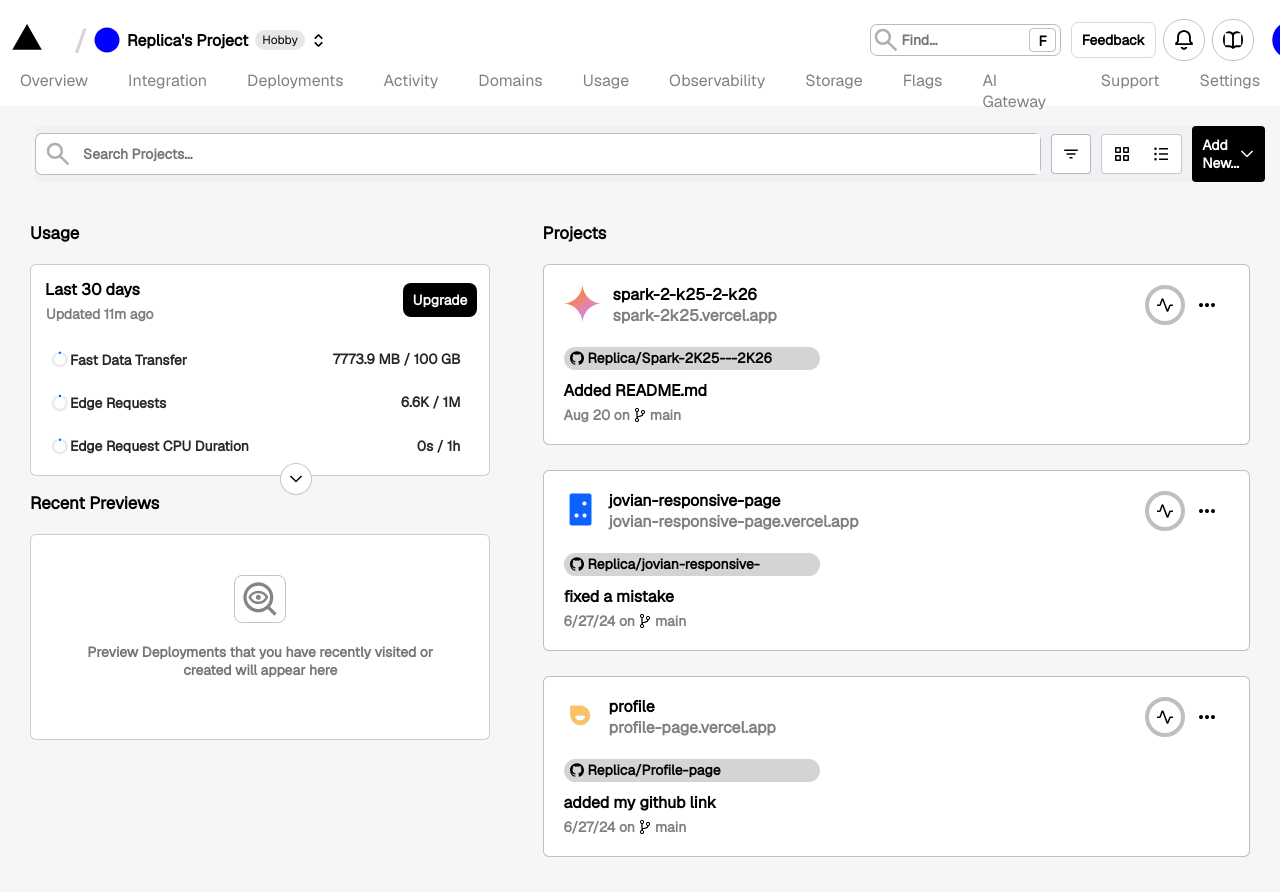
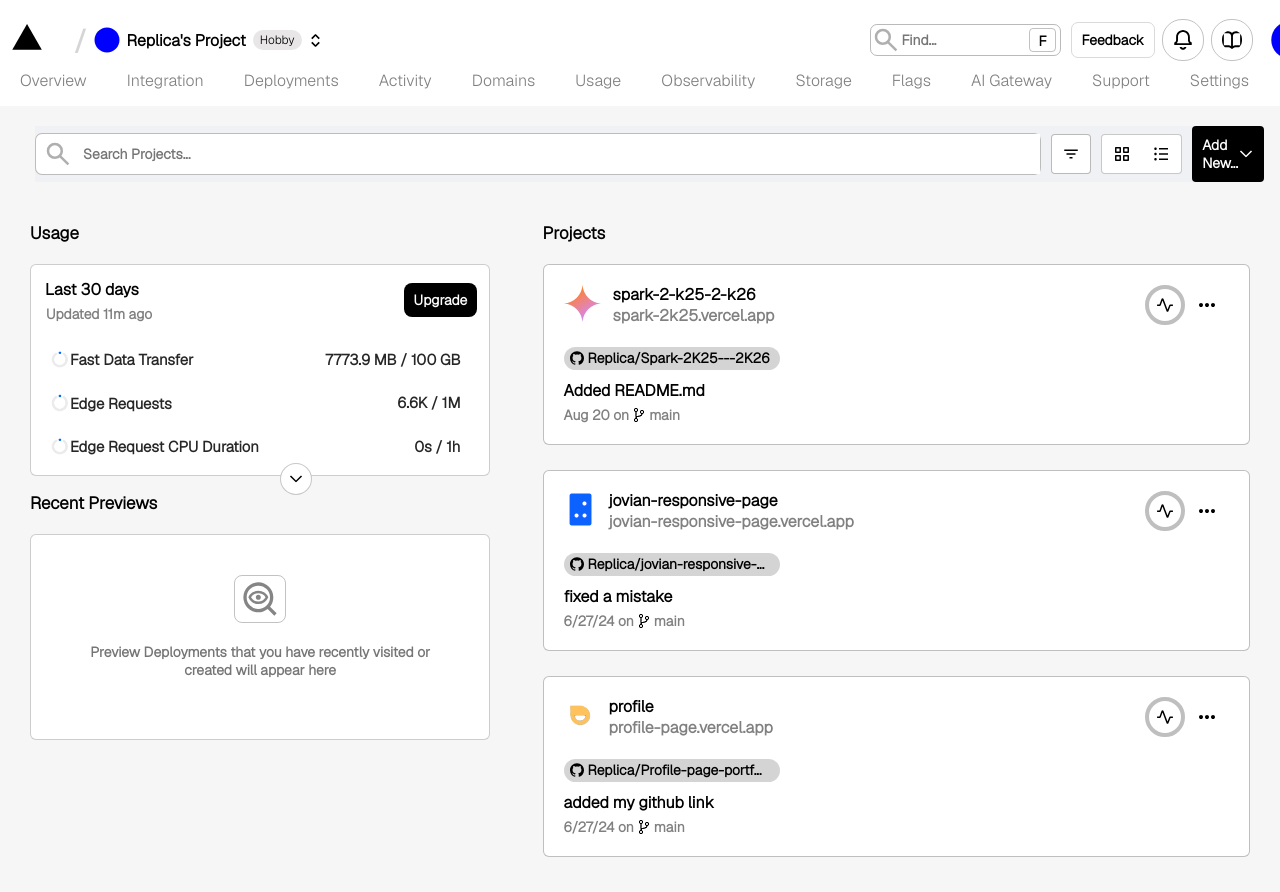
Before and after one commit to SajalRawat/Replica-2k25-Submission, a plain HTML site: page index.html in a window 1280 px wide. Shown: the top 892 px of the page. Drawn offline with Linux system fonts and the light colour scheme.

Commit message:
font-check

```diff
--- a/index.html
+++ b/index.html
@@ -184,7 +184,7 @@
                 </div>
                 <div class="projectGithubTab">
                     <img src="assets/github.svg" alt="">
-                    Replica/jovian-responsive-
+                    Replica/jovian-responsive-...
                 </div>
                 <div class="projectContentMainText">
                       fixed a mistake
@@ -216,7 +216,7 @@
                 </div>
                 <div class="projectGithubTab">
                     <img src="assets/github.svg" alt="">
-                    Replica/Profile-page
+                    Replica/Profile-page-portf...
                 </div>
                 <div class="projectContentMainText">
                       added my github link
--- a/style.css
+++ b/style.css
@@ -7,7 +7,7 @@
     }
     @font-face {
       font-family: 'Geist-R';
-      src: url('assets/fonts/Geist-Regular.otf') format('opentype');
+      src: url('assets/fonts/Geist-Light.otf') format('opentype');
       font-weight: normal;
       font-style: normal;
     }
@@ -360,6 +360,10 @@ padding: 3px 0 0 3px;
 
 }
 
+.left .usage .usageContent .usageContentRows .rowData *{
+    font-size: 15px;
+}
+
 .left .usage .usageContent .usageContentRows .rowData:hover{
     border: 1px solid rgba(128, 128, 128, 0.366);
     border-radius: 4px;
@@ -523,7 +527,7 @@ padding: 3px 0 0 3px;
     background-color: rgba(128, 128, 128, 0.342);
     margin: 2px 0 0 10px;
     padding: 2px 0 3px 6px;
-    width: 250px;
+    width: 210px;
     border-radius: 24px;
     transition: all  0.1s ease-in;
 }
```
Also changed, not shown: assets/fonts/Geist-Light.otf (added), assets/fonts/Geist-Medium.otf (added).
